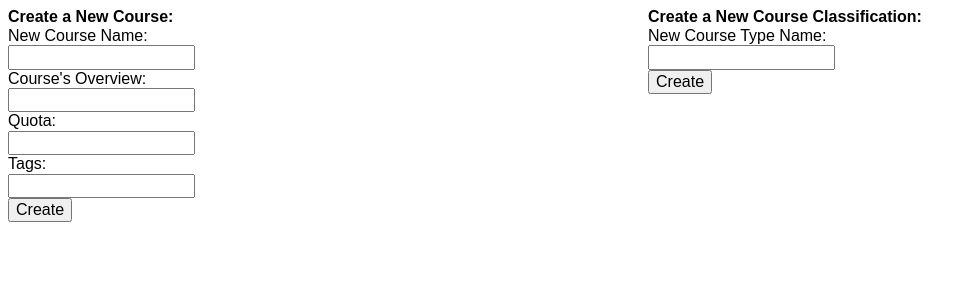
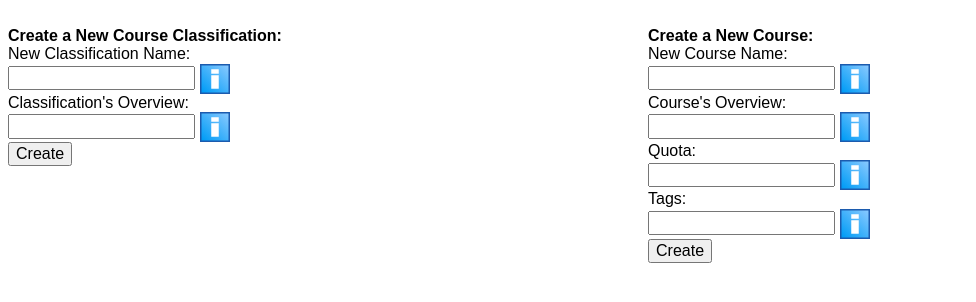
Before and after one commit to navitux/workshops_project, a Django app: page /dashboard/ in a window 1280 px wide. Shown: the part 78-380 px from the top of the page, without its empty margins (0-976 px from the left). Run offline with Django 3.2, Linux system fonts and the light colour scheme; the visitor is signed in with stand-in values (Sample User, id 1); some libraries are stand-ins or nearby versions.

Commit message:
Some changes in dashboard panel and index and base templates to improve the design and guides to fill fields correctly

```diff
--- a/UsersData/views.py
+++ b/UsersData/views.py
@@ -5,7 +5,11 @@ from django.contrib.auth.decorators import login_required
 # Create your views here.
 @login_required(login_url='/signupin/')
 def dashboard(request):
+    #Function only to show the dashboard page.
     return render(request,"UsersData/dashboard.html")
+
+def create_coursetype(request):
+    pass
 
 def create_course(request):
     pass
--- a/templates/UsersData/dashboard.html
+++ b/templates/UsersData/dashboard.html
@@ -1,44 +1,93 @@
 {% extends 'base.html' %}
+{% load staticfiles %}
 {% block content %}
 {% if error %}
 {{ error }}
 <br />
 <br />
 {% endif %}
-<section class="fr w-50 dib pa2">
+
+<section class="w-100">
+	<br/>
+
+</section>
+
+<section class="fl w-50 dib pa2">
   <b>Create a New Course Classification:</b>
   <form id="create_coursetype" action="{% url 'dashboard' %}" method="post">
     {% csrf_token %}
-    <label class="w-30" for="coursetype">New Course Type Name:</label>
+    <label class="w-30" for="class_course">New Classification Name:</label>
     <br/>
-    <input class="w-30" type="text" name="coursetype" required/>
+    <input class="w-30" type="text" name="coursetype" maxlength="120" required/>
+	<img
+	id="h-coursetype"
+	src="{% static 'awesome-info.svg' %}"
+	class="img dib v-mid"
+	style="height:30px;"
+	title="Help of this field" />
+    <br/>
+	<label class="w-30" for="class_overview">Classification's Overview:</label>
+    <br/>
+	<input class="w-30" type="text" name="class_overview" maxlength="200" required/>
+	<img
+	src="{% static 'awesome-info.svg' %}"
+	class="img dib v-mid"
+	style="height:30px;"
+	title="Help of this field" />
     <br/>
     <button type="submit">Create</button>
   </form>
 </section>
 
-<section class="fl w-50 dib pa2">
+<section class="fr w-50 dib pa2">
   <b>Create a New Course:</b>
   <form id="create_course" action="{% url 'dashboard' %}" method="post">
     {% csrf_token %}
-    <label class="w-30" for="coursetype">New Course Name:</label>
+    <label class="w-30" for="course">New Course Name:</label>
     <br/>
-    <input class="w-30" type="text" name="coursetype" required/>
+    <input class="w-30" type="text" name="course" maxlength="120" required/>
+		<img
+		src="{% static 'awesome-info.svg' %}"
+		class="img dib v-mid"
+		style="height:30px;"/>
     <br/>
 	<label class="w-30" for="overview">Course's Overview:</label>
     <br/>
-	<input class="w-30" type="text" name="overview" required/>
+	<input class="w-30" type="text" name="overview" maxlength="200"/>
+	<img
+	src="{% static 'awesome-info.svg' %}"
+	class="img dib v-mid"
+	style="height:30px;"
+	title="Help of this field" />
     <br/>
 	<label class="w-30" for="quota">Quota:</label>
 	<br/>
     <input class="w-30" type="number" name="quota" default="0"/>
+		<img
+		src="{% static 'awesome-info.svg' %}"
+		class="img dib v-mid"
+		style="height:30px;"
+		title="Help of this field" />
 	<br/>
 	<label class="w-30" for="tags">Tags:</label>
 	<br/>
-	<input class="w-30" type="text" name="tags"/>
+	<input class="w-30" type="text" name="tags" maxlength="200"/>
+	<img
+	src="{% static 'awesome-info.svg' %}"
+	class="img dib v-mid"
+	style="height:30px;"
+	title="Help of this field" />
 	<br/>
     <button type="submit">Create</button>
   </form>
 </section>
-
+<script>
+      // With the above scripts loaded, you can call `tippy()` with a CSS
+      // selector and a `content` prop:
+      tippy('#h-coursetype', {
+        content: 'This name field is to identify easily each course by the users\
+									(in addition to its id number), its length is 30 alphanumerical\
+									characters as maximum,and this is mandatory',
+      });
+</script>
 {% endblock %}
--- a/templates/base.html
+++ b/templates/base.html
@@ -6,7 +6,10 @@
   <meta name="viewport" content="width=device-width, initial-scale=1.0">
   <noscript>You need enable javascript to this site works properly</noscript>
   <link rel="icon" href="{% static 'icon.svg' %}">
+  <!-- For general style (documentation: http://tachyons.io/docs/ )-->
   <link rel="stylesheet" href="https://unpkg.com/tachyons@4.12.0/css/tachyons.min.css"/>
+  <!-- For style in tooltips boxes (documentation:https://atomiks.github.io/tippyjs/v6/getting-started/ ) -->
+  <link rel="stylesheet" href="https://unpkg.com/tippy.js@6/animations/scale.css"/>
   <style>
 	*{
 	font-family:sans-serif;
@@ -15,7 +18,8 @@
   <title>Workshops</title>
 </head>
 <body>
-
+  <script src="https://unpkg.com/@popperjs/core@2"></script>
+  <script src="https://unpkg.com/tippy.js@6"></script>
   <nav class="pa1" style="background-color:#393D46;">
     <!-- Home Button -->
     <a class="link dim dib pa2" href="{%url 'index'%}" title="Go to home page">
```
Also changed, not shown: templates/index.html (+15 -8 lines).
